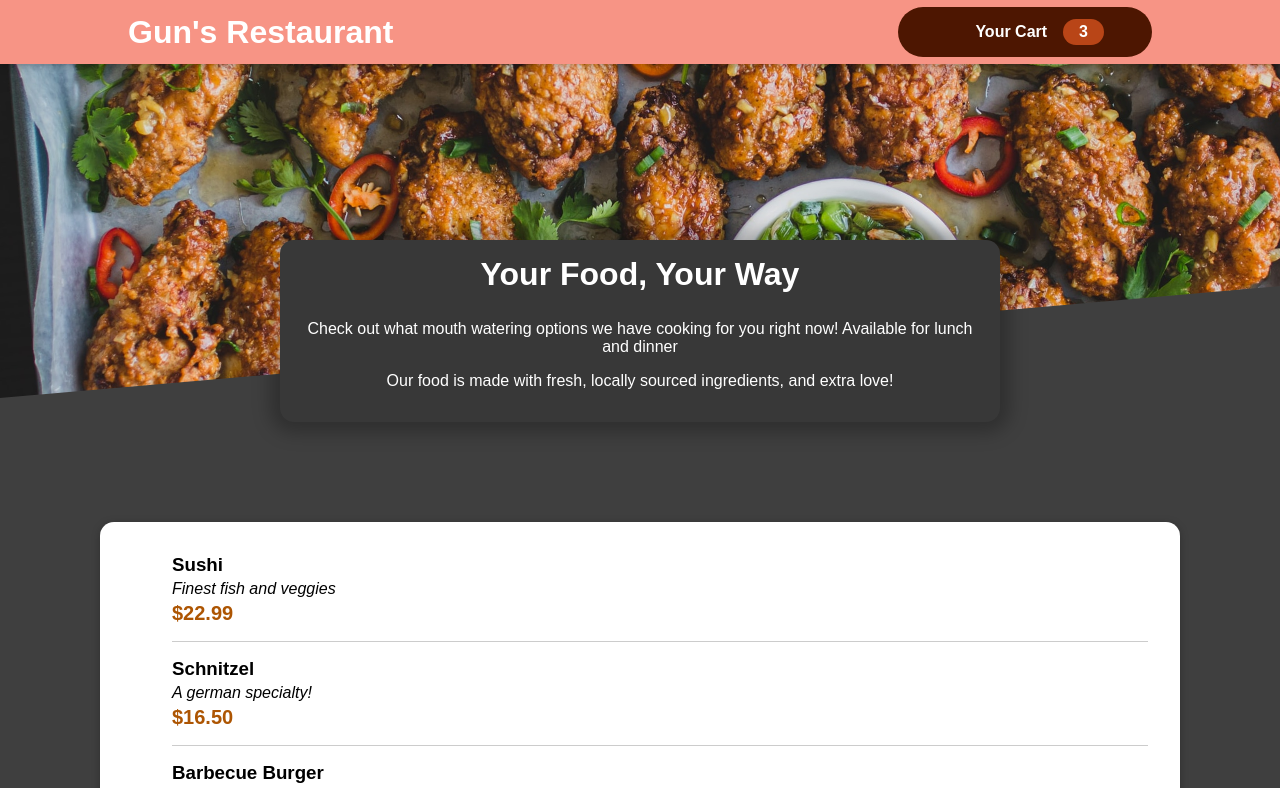
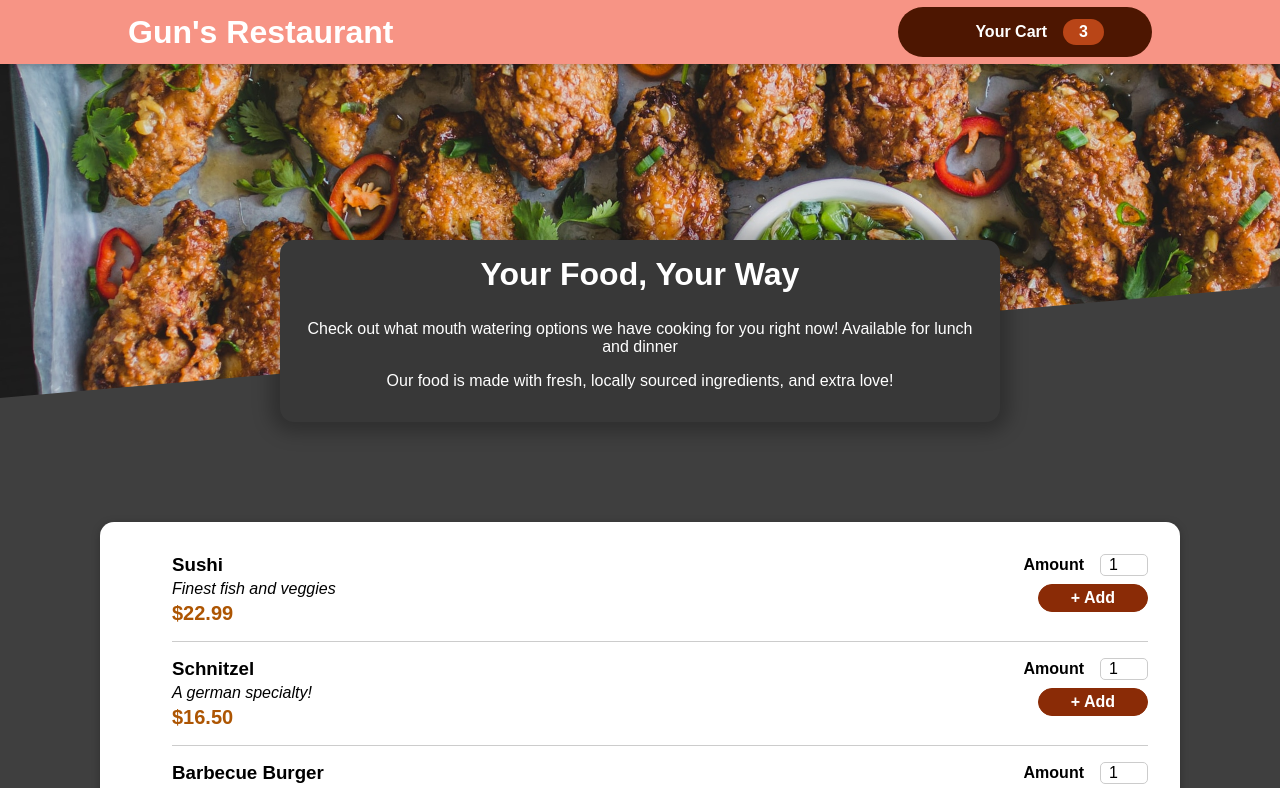
Before and after one commit to gunnarsikorski/guns-food, a React (Create React App) app: page / in a window 1280 px wide. Shown: the top 788 px of the page. Built offline with nearby package versions, Linux system fonts and the light colour scheme; some icons are missing.

Commit message:
Added input component

```diff
--- a/src/components/Meals/MealItem/MealItem.js
+++ b/src/components/Meals/MealItem/MealItem.js
@@ -1,5 +1,6 @@
 import React from 'react';
 import classes from './MealItem.module.css';
+import MealItemForm from './MealItemForm';
 
 const MealItem = (props) => {
 
@@ -13,7 +14,7 @@
                 <div className={classes.price}>{price}</div>
 			</div>
 			<div>
-
+                <MealItemForm />
             </div>
 		</li>
 	);
--- a/src/components/Meals/MealItem/MealItemForm.js
+++ b/src/components/Meals/MealItem/MealItemForm.js
@@ -0,0 +1,24 @@
+import React from 'react';
+import classes from './MealItemForm.module.css';
+import Input from '../../UI/Input';
+
+const MealItemForm = (props) => {
+	return (
+		<form className={classes.form}>
+			<Input
+				label='Amount'
+				input={{
+					id: 'amount',
+					type: 'number',
+					min: '1',
+					max: '5',
+					step: '1',
+					defaultValue: '1',
+				}}
+			/>
+			<button>+ Add</button>
+		</form>
+	);
+};
+
+export default MealItemForm;
--- /dev/null
+++ b/src/components/Meals/MealItem/MealItemForm.module.css
@@ -0,0 +1,20 @@
+.form {
+  text-align: right;
+}
+
+.form button {
+  font: inherit;
+  cursor: pointer;
+  background-color: #8a2b06;
+  border: 1px solid #8a2b06;
+  color: white;
+  padding: 0.25rem 2rem;
+  border-radius: 20px;
+  font-weight: bold;
+}
+
+.form button:hover,
+.form button:active {
+  background-color: #641e03;
+  border-color: #641e03;
+}
--- /dev/null
+++ b/src/components/UI/Input.js
@@ -0,0 +1,13 @@
+import React from 'react';
+import classes from './Input.module.css'
+
+const Input = (props) => {
+    return (
+        <div className={classes.input}>
+            <label htmlFor={props.input.id}>{props.label}</label>
+            <input {...props.input}/>
+        </div>
+    );
+};
+
+export default Input;
--- /dev/null
+++ b/src/components/UI/Input.module.css
@@ -0,0 +1,18 @@
+.input {
+  display: flex;
+  align-items: center;
+  margin-bottom: 0.5rem;
+}
+
+.input label {
+  font-weight: bold;
+  margin-right: 1rem;
+}
+
+.input input {
+  width: 3rem;
+  border-radius: 5px;
+  border: 1px solid #ccc;
+  font: inherit;
+  padding-left: 0.5rem;
+}
```
